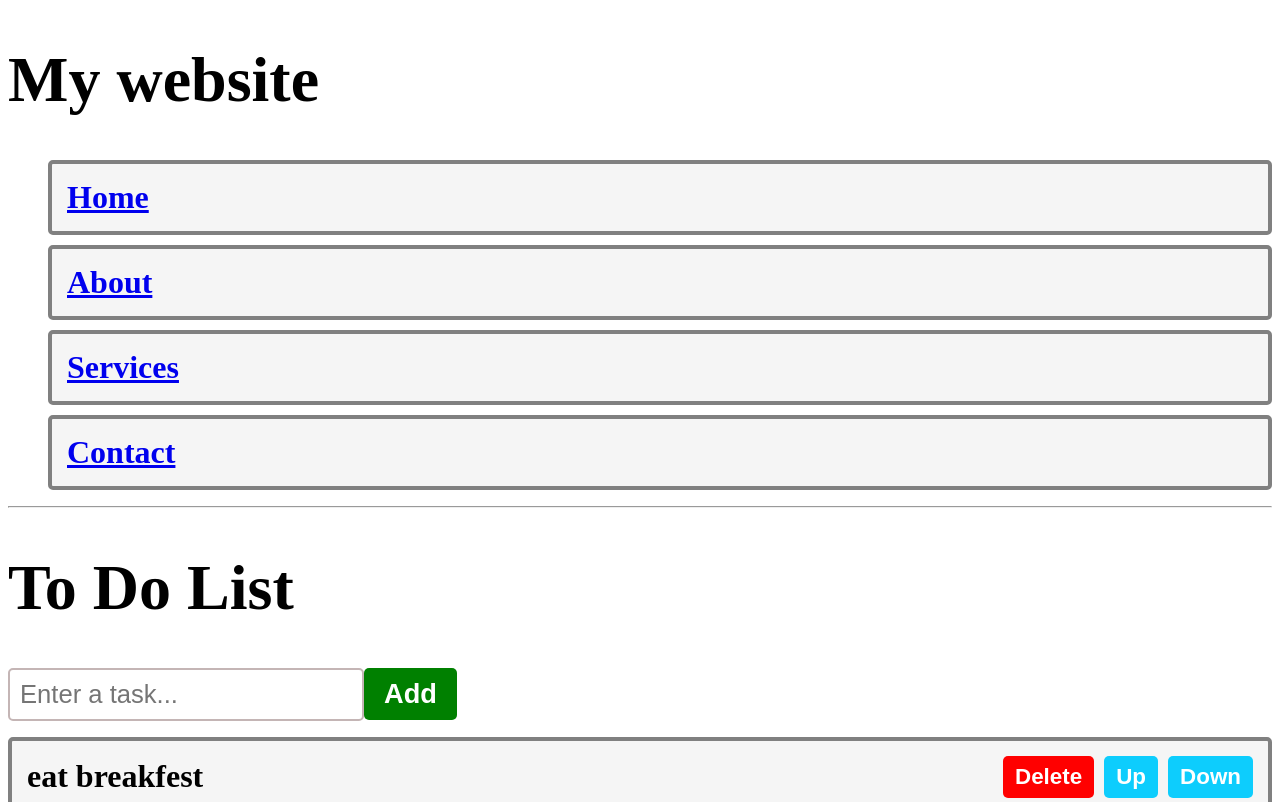
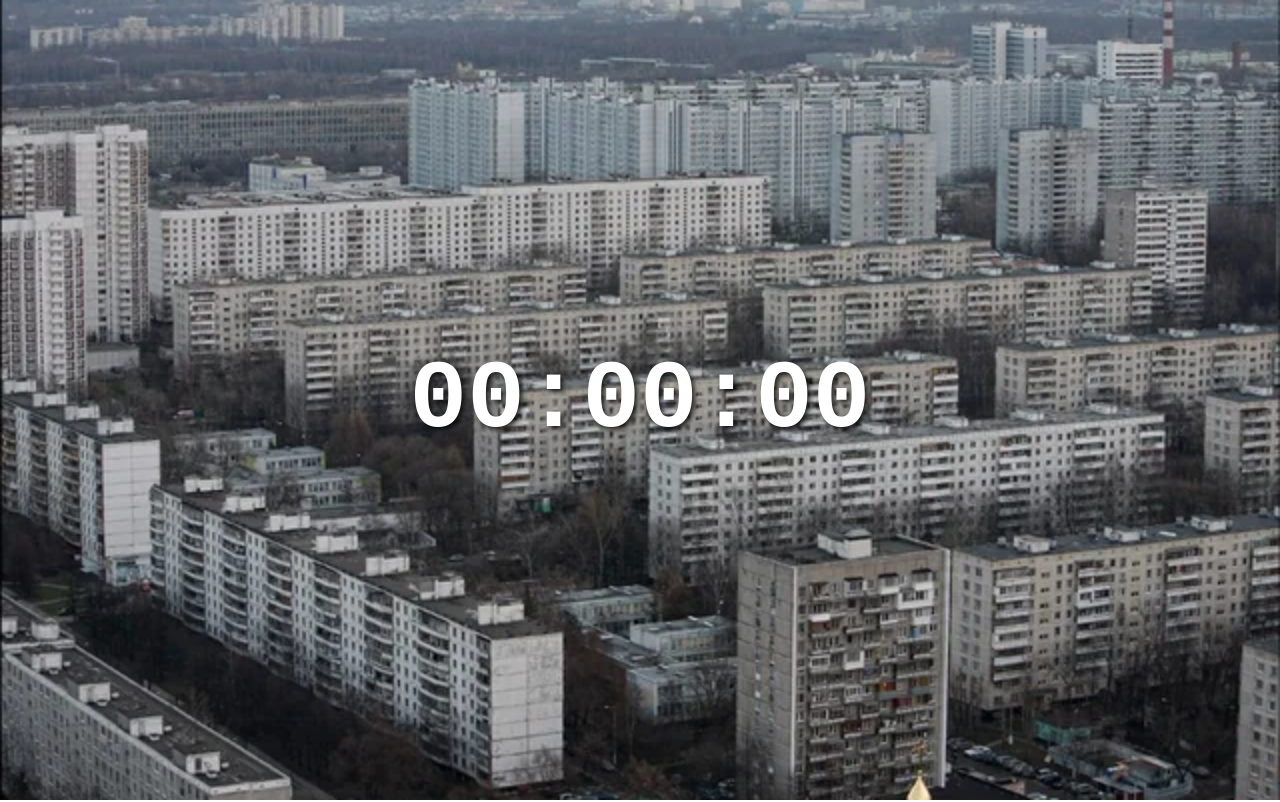
Before and after one commit to Nichollas531/Website-Project, a React (Vite) app: page / in a window 1280 px wide. Shown: the top 802 px of the page. Built offline with nearby package versions, Linux system fonts and the light colour scheme.

Commit message:
working on Clock component

```diff
--- a/src/App.jsx
+++ b/src/App.jsx
@@ -15,12 +15,16 @@ import Objects from "./Objects.jsx";
 import Foods from "./Foods.jsx";
 import Cars from "./Cars.jsx";
 import ToDoList from "./ToDoList.jsx";
+import SecondComponent from "./ComponnentUseEffect.jsx";
+import Clock from "./Clock.jsx";
 function App() {
   return (
     <>
+      <Clock />
+      {/*
       <Header />
+      <SecondComponent />
       <ToDoList />
-      {/*
       <Cars />
       <Foods />
       <Objects />
@@ -36,8 +40,8 @@ function App() {
       <Student name="Clarice" age={37} isStudent={true} />
       <Card />
       <Food />
+      <Footer />
       */}
-      <Footer />
     </>
   );
 }
--- /dev/null
+++ b/src/Clock.jsx
@@ -0,0 +1,14 @@
+import React, { useState, useEffect } from "react";
+
+function Clock() {
+  const [] = useState("");
+  return (
+    <div className="clock-container">
+      <div className="clock">
+        <span>00:00:00</span>
+      </div>
+    </div>
+  );
+}
+
+export default Clock;
--- /dev/null
+++ b/src/ComponnentUseEffect.jsx
@@ -0,0 +1,56 @@
+import React, { useState, useEffect } from "react";
+
+function ComponnentUseEffect() {
+  const [count, setCount] = useState(0);
+  const [color, setColor] = useState("color");
+
+  useEffect(() => {
+    document.title = `Count: ${count} ${color}`;
+  }, [count]);
+  function handleAddChange() {
+    setCount((c) => c + 1);
+  }
+  function handleMinusChange() {
+    setCount((c) => c - 1);
+  }
+  function changeColor() {
+    setColor((c) => (c === "green" ? "red" : "green"));
+  }
+  return (
+    <div style={{ color: color }}>
+      Count: {count}
+      <button onClick={handleAddChange}>Add</button>
+      <button onClick={handleMinusChange}>Minus</button>
+      <br />
+      <button onClick={changeColor}>Change Color</button>
+    </div>
+  );
+}
+
+function SecondComponent() {
+  const [width, setWidth] = useState(window.innerWidth);
+  const [heigh, setHeigh] = useState(window.innerHeight);
+
+  useEffect(() => {
+    window.addEventListener("resize", handleResize);
+    //console.log("hey there");
+    return () => {
+      window.removeEventListener("resize", handleResize);
+    };
+  }, []);
+
+  function handleResize() {
+    setHeigh(window.innerHeight);
+    setWidth(window.innerWidth);
+  }
+
+  return (
+    <>
+      <p>Window width: {width}px</p>
+      <p>Window heigh: {heigh}px</p>
+    </>
+  );
+}
+
+//export default ComponnentUseEffect;
+export default SecondComponent;
--- a/src/index.css
+++ b/src/index.css
@@ -149,7 +149,6 @@ input[type="color"] {
   padding: 5px;
   border-radius: 10px;
   border: 3px solid grey;
-}*/
 .to-do.list {
   font-family: Arial, Helvetica, sans-serif;
   text-align: center;
@@ -216,3 +215,27 @@ li {
   font-size: 1.4rem;
   margin-left: 10px;
 }
+
+}*/
+body {
+  background-image: url(assets/buildingsR.webp);
+  background-position: center;
+  background-repeat: no-repeat;
+  background-size: cover;
+  background-attachment: fixed;
+  margin: 0;
+  display: flex;
+  justify-content: center;
+  min-height: 100vh;
+  align-items: center;
+}
+.clock-container {
+}
+.clock {
+  color: white;
+  font-size: 6rem;
+  font-weight: bold;
+  font-family: monospace;
+  text-align: center;
+  text-shadow: 3px 3px 5px hsla(0, 0%, 0%, 0.74);
+}
```
Also changed, not shown: src/assets/buildingsR.webp (added).
